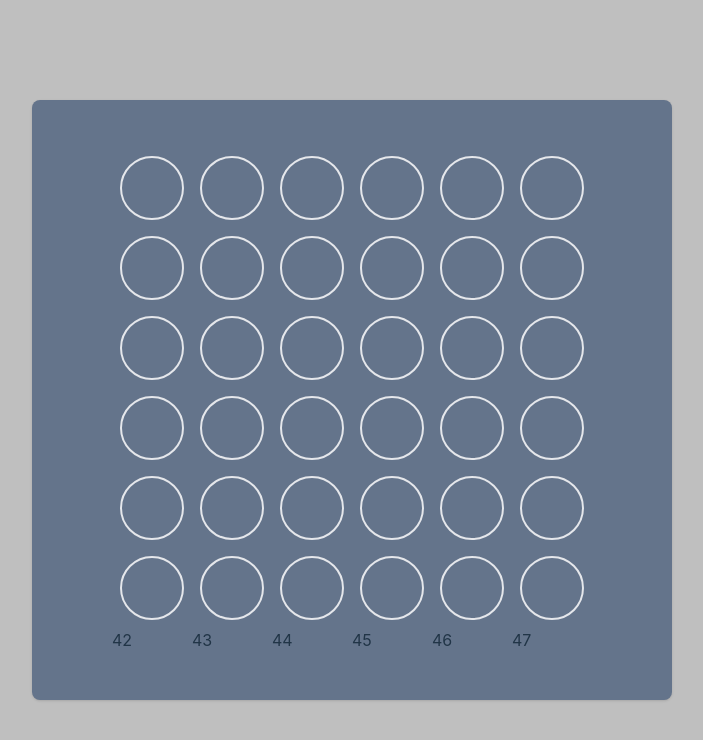
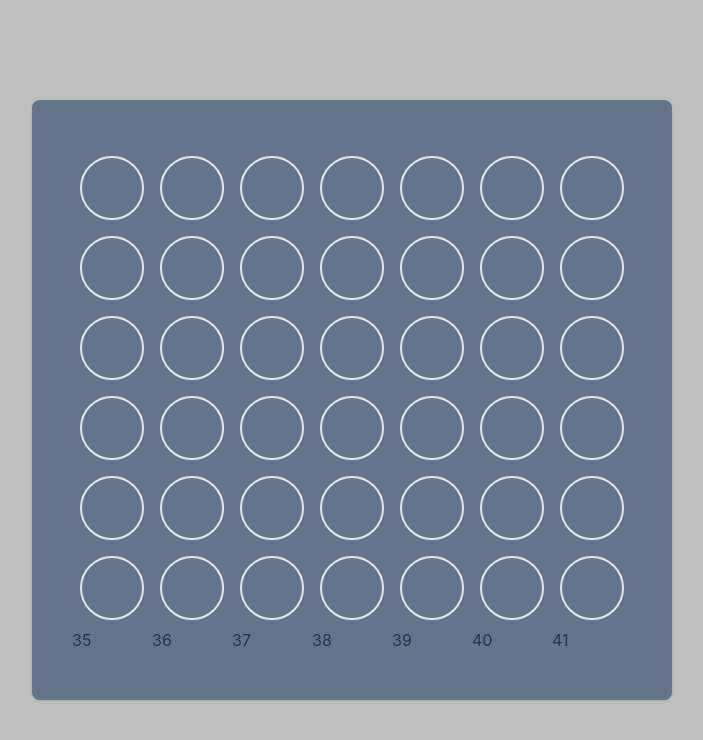
Before and after one commit to GowtherZa/Connect-4, a React (Vite) app: page / in a window 1280 px wide. Shown: the top 740 px of the page, without its empty margins (288-991 px from the left). Built offline with nearby package versions, Linux system fonts and the light colour scheme.

Commit message:
fix: Arreglando error en TileCol/last_id y el array del board

```diff
--- a/src/components/Board.jsx
+++ b/src/components/Board.jsx
@@ -3,7 +3,7 @@ import { useState } from "react";
 import TileCol from "./TileCol";
 
 export default function Board() {
-  const [tiles, setTiles] = useState(Array(47).fill({ value: "blank" }));
+  const [tiles, setTiles] = useState(Array(42).fill({ value: "blank" }));
 
   return (
     <div className="w-screen h-screen bg-black bg-opacity-25 flex justify-center items-center">
@@ -15,6 +15,7 @@ export default function Board() {
           <TileCol initial_id={3} tiles={tiles} setTiles={setTiles}></TileCol>
           <TileCol initial_id={4} tiles={tiles} setTiles={setTiles}></TileCol>
           <TileCol initial_id={5} tiles={tiles} setTiles={setTiles}></TileCol>
+          <TileCol initial_id={6} tiles={tiles} setTiles={setTiles}></TileCol>
         </div>
       </div>
     </div>
--- a/src/components/Tile.jsx
+++ b/src/components/Tile.jsx
@@ -1,12 +1,11 @@
 import { useEffect, useState } from "react";
 
 export default function Tile(id, value) {
-
   const [className, setClassName] = useState(
     "border-2 border-slate-20 rounded-full m-2 w-16 h-16"
   );
 
-  useEffect(()=>{
+  useEffect(() => {
     switch (value) {
       case "red":
         setClassName((prevClassName) => prevClassName + " bg-red-400");
@@ -15,7 +14,9 @@ export default function Tile(id, value) {
         setClassName((prevClassName) => prevClassName + " bg-blue-400");
         break;
     }
-  },[value])
+  }, [value]);
 
-  return <div key={id} className={className}></div>;
+  return (
+    <div key={id} className={className} onClick={() => console.log(id)}></div>
+  );
 }
--- a/src/components/TileCol.jsx
+++ b/src/components/TileCol.jsx
@@ -4,13 +4,13 @@ import Tile from "./Tile";
 
 // eslint-disable-next-line react/prop-types
 export default function TileCol({ initial_id, tiles, setTiles }) {
-  const [last_id, setLast_id] = useState(initial_id + 7 * 6);
+  const [last_id, setLast_id] = useState(initial_id + 7 * 5);
 
   const handleAddPiece = () => {
     setTiles(
       // eslint-disable-next-line react/prop-types
       tiles.map((tile, i) => {
-        if (i == last_id - 7) {
+        if (i == last_id) {
           // Switch to the turn value
           switch (tile.value) {
             case "red":
```
